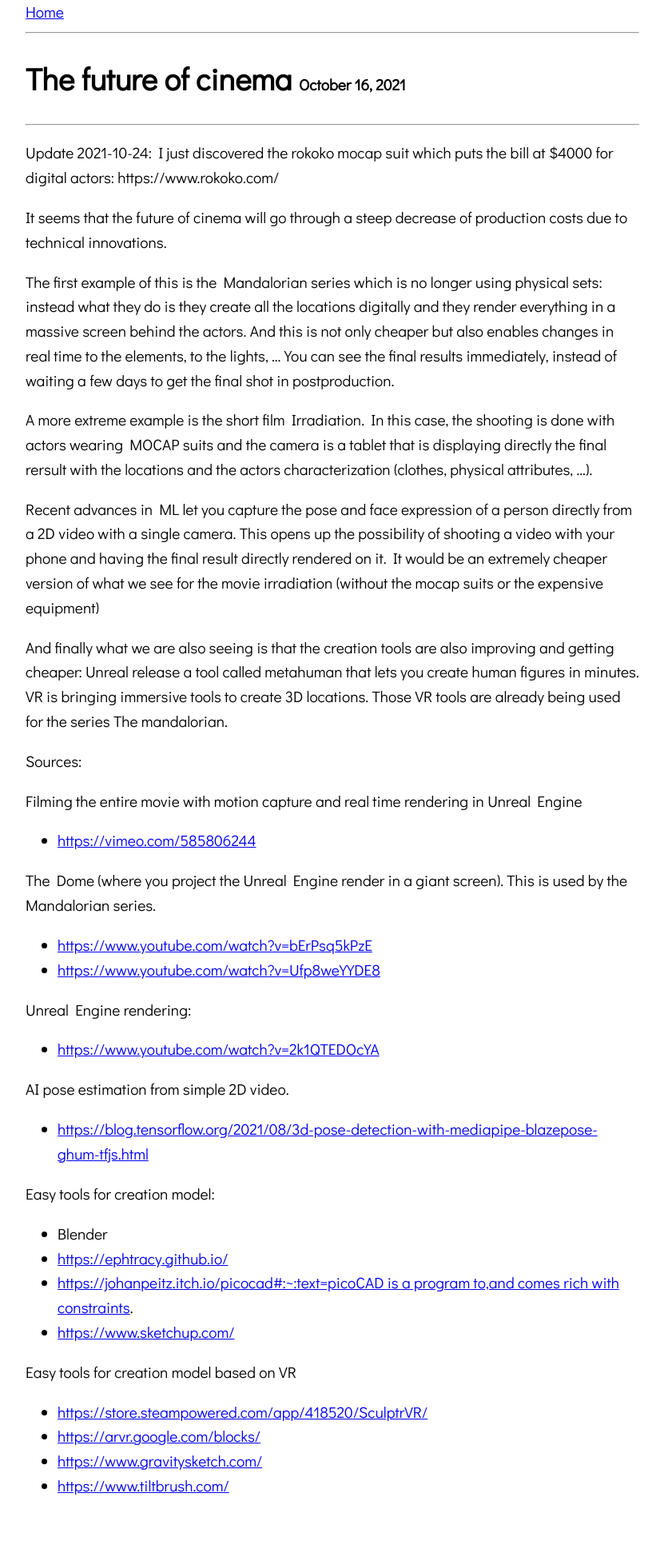
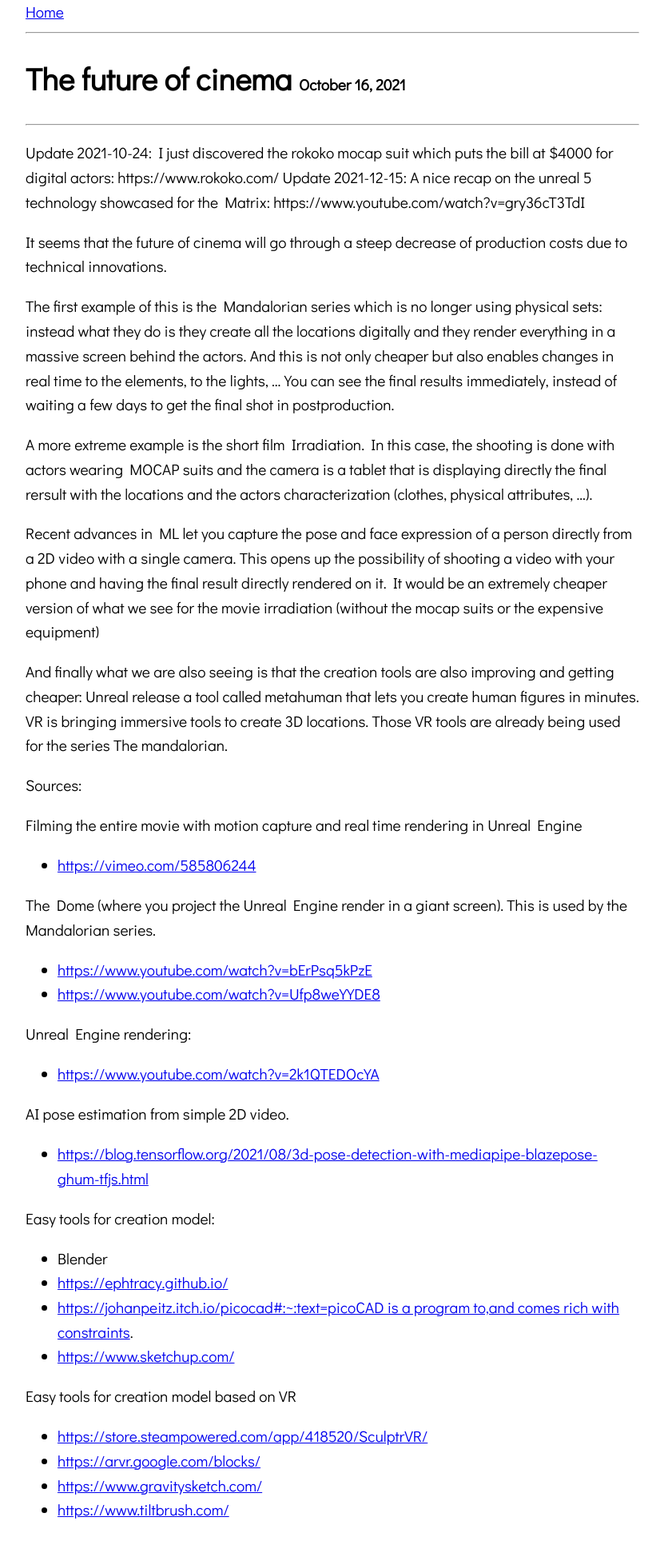
Before and after one commit to rezpe/rezpe.github.io, a Jekyll site: the page built from _posts/2021-10-13-firstpost.md, in a window 1280 px wide. Shown: the whole page at 80% size, without its empty margins (224-1055 px from the left). Built offline with Jekyll 4.4.1, drawn with Linux system fonts in a browser that asks for light colours; before the commit the page ends 1912 px from its top, so only the background shows below that.

Commit message:
Update 2021-10-13-firstpost.md

```diff
--- a/_posts/2021-10-13-firstpost.md
+++ b/_posts/2021-10-13-firstpost.md
@@ -6,6 +6,7 @@
 ---
 
 Update 2021-10-24: I just discovered the rokoko mocap suit which puts the bill at $4000 for digital actors: https://www.rokoko.com/
+Update 2021-12-15: A nice recap on the unreal 5 technology showcased for the Matrix: https://www.youtube.com/watch?v=gry36cT3TdI
 
 It seems that the future of cinema will go through a steep decrease of production costs due to technical innovations.
 
```
